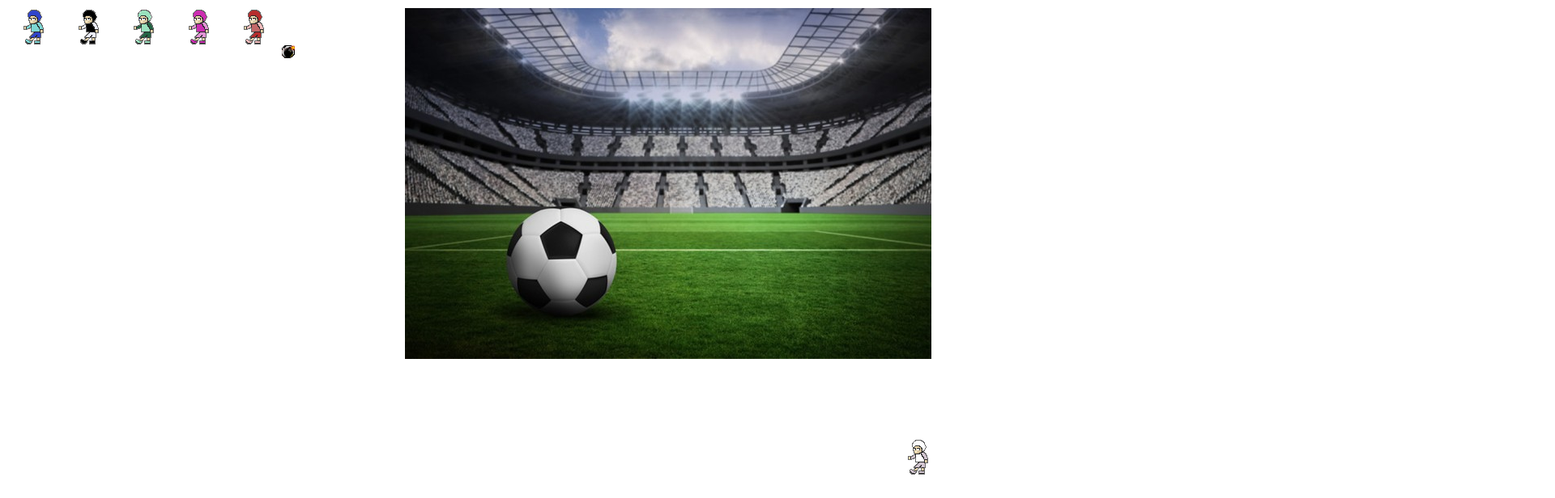
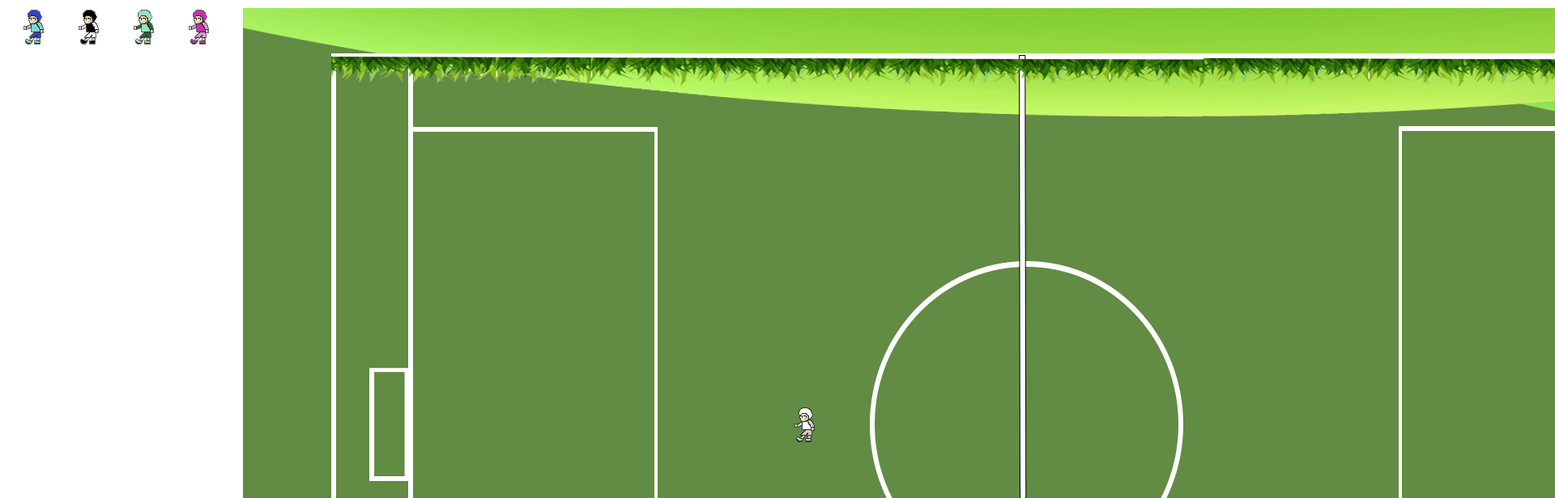
Before and after one commit to nmp4/F28WP-Web-Programming-Game, a plain HTML site: page Client/game.html in a window 1280 px wide. Both pictures are taken after a click on the button 993 px from the left and 503 px from the top of the page. Shown: the top 616 px of the page at 81% size, 1920 px wide, since content can reach past the window. Drawn offline with Linux system fonts and the light colour scheme.

Commit message:
iffy randoimizer

```diff
--- a/Client/game.html
+++ b/Client/game.html
@@ -4,6 +4,9 @@
 
 
     <style>
+        #badBall, #goodBall {
+            z-index: 2;
+        }
 
         #background {
             position: absolute;
@@ -69,7 +72,7 @@
     <object data="Img\Sprites\Spirtes\Red Man\walk-to-the-left.png" id="redSprite"></object>
     <object data="Img\Sprites\Spirtes\White Man\walk-to-the-left.png" id="playerSprite"></object>
     <object data="Img\Backgrounds\Ball.png" id="goodBall"></object>
-    <object data="Img\Backgrounds\bomb.png" id="badBomb"></object>
+    <object data="Img\Backgrounds\bomb.png" id="badBall"></object>
     <script src="js\placeholder.js"></script>
 </body>
 <script src="js\placeholder.js"></script>
--- a/Client/js/placeholder.js
+++ b/Client/js/placeholder.js
@@ -4,20 +4,21 @@ const $playerNameInput = document.getElementById('playerNameInput')
 const $playerNameButton = document.getElementById('playerNameButton')
 var $playerSprite = document.querySelector('#playerSprite')
 var $goodBall = document.querySelector('#goodBall')
-let moveBy = 20;
+let counter = 0;
+var goodBalls = [50];
 
-$playerSprite.style.display = 'none';
-$goodBall.style.display = 'none';
 
+$playerSprite.style.display = 'none'
+$goodBall.style.display = 'none'
 
 $startButton.onclick = () => {
     $startButton.style.display = 'none';
     $playerNameInput.style.display = 'none';
     $playerNameButton.style.display = 'none';
     $playerSprite.style.display = 'inline-block';
-    $goodBall.style.display == 'inline-block';
-    $background.src = "Img/LoadingScreens/Wallpaper.jpg";
-    $background.style.left = '500px';
+    $goodBall.style.display = 'inline-block';
+    $background.src = "Img/Backgrounds/new background 1920x1080 v1.png";
+
 }
 
 $playerNameButton.onclick = () => {
@@ -28,37 +29,55 @@ $playerNameButton.onclick = () => {
 };
 
 
-window.addEventListener('Load', () => {
+let moveBy = 20;
+//below me is iffy
+
+function giveXY(ball) {
+    for (i = 0; i <= goodBallArray.length; i++) {
+        ball.style.left = getRandomX + 'px';
+        ball.style.top = getRandomY + 'px';
+    }
+
+};
+function fillArray (ball) {
+    var arr = [];
+    for (var i = 0; i < 50; i++) {
+        arr.push(ball);
+    }
+    return arr;
+}
+window.addEventListener('load', () => {
     $playerSprite.style.position = 'absolute';
-    $playerSprite.style.left = 960 + 'px';
-    $playerSprite.style.top = 540 + 'px';
-    $goodBall.style.position = 'absolute';
-    $goodBall.style.left = getRandomX + 'px';
-    $goodBall.style.top = getRandomY + 'px';
+    $playerSprite.style.left = 960 + "px";
+    $playerSprite.style.top = 500 + "px";
+    giveXY(fillArray($goodBall));
+})
 
 
-});
+//above me is iffy
 
-window.addEventListener('keydown', (e) => {switch (e.key) { //Movement fuction detects when arrow keys down
+
+window.addEventListener('keydown', (e) => {
+    switch (e.key) { //Movement fuction detects when arrow keys down
         case 'ArrowLeft':
             moveBy = 20;
-        if($playerSprite.style.left === 2080 + 'px'){ //RIGHT BORDER
+            if ($playerSprite.style.left === 2080 + 'px') { //RIGHT BORDER
 
                 $playerSprite.style.left = parseInt($playerSprite.style.left) - moveBy + 'px'
 
-        }else if($playerSprite.style.top === 60 + 'px'){ // TOP BORDER
+            } else if ($playerSprite.style.top === 60 + 'px') { // TOP BORDER
 
                 $playerSprite.style.left = parseInt($playerSprite.style.left) - moveBy + 'px'
 
-        }else if($playerSprite.style.top === 1000 + 'px'){ // BOTTOM BORDER
+            } else if ($playerSprite.style.top === 1000 + 'px') { // BOTTOM BORDER
 
                 $playerSprite.style.left = parseInt($playerSprite.style.left) - moveBy + 'px'
 
-        }else if($playerSprite.style.left === 380 + 'px'){ // LEFT BORDER
+            } else if ($playerSprite.style.left === 380 + 'px') { // LEFT BORDER
 
                 moveBy = 0;
 
-        }else{ //DEFAULT MOVEMENT
+            } else { //DEFAULT MOVEMENT
 
                 $playerSprite.style.left = parseInt($playerSprite.style.left) - moveBy + 'px'
 
@@ -83,7 +102,7 @@ window.addEventListener('keydown', (e) => {switch (e.key) { //Movement fuction d
 
                 moveBy = 0;
 
-        }else{ //DEFAULT MOVEMENT
+            } else { //DEFAULT MOVEMENT
 
                 $playerSprite.style.left = parseInt($playerSprite.style.left) + moveBy + 'px';
             }
@@ -91,23 +110,23 @@ window.addEventListener('keydown', (e) => {switch (e.key) { //Movement fuction d
 
         case 'ArrowUp':
             moveBy = 20;
-        if ($playerSprite.style.left === 380 + 'px'){ // LEFT BORDER
+            if ($playerSprite.style.left === 380 + 'px') { // LEFT BORDER
 
                 $playerSprite.style.top = parseInt($playerSprite.style.top) - moveBy + 'px'
 
-        } else if($playerSprite.style.top === 1000 + 'px'){ // BOTTOM BORDER
+            } else if ($playerSprite.style.top === 1000 + 'px') { // BOTTOM BORDER
 
                 $playerSprite.style.top = parseInt($playerSprite.style.top) - moveBy + 'px'
 
-        }else if($playerSprite.style.left === 2080 + 'px'){ // RIGHT BORDER
+            } else if ($playerSprite.style.left === 2080 + 'px') { // RIGHT BORDER
 
                 $playerSprite.style.top = parseInt($playerSprite.style.top) - moveBy + 'px'
 
-        }else if($playerSprite.style.top === 60 + 'px'){ // TOP BORDER
+            } else if ($playerSprite.style.top === 60 + 'px') { // TOP BORDER
 
                 moveBy = 0;
 
-        }else{ //DEFAULT MOVEMENT
+            } else { //DEFAULT MOVEMENT
 
                 $playerSprite.style.top = parseInt($playerSprite.style.top) - moveBy + 'px'
             }
@@ -115,24 +134,23 @@ window.addEventListener('keydown', (e) => {switch (e.key) { //Movement fuction d
 
         case 'ArrowDown':
             moveBy = 20;
-
-        if ($playerSprite.style.left === 380 + 'px'){ //LEFT BORDER
+            if ($playerSprite.style.left === 380 + 'px') { //LEFT BORDER
 
                 $playerSprite.style.top = parseInt($playerSprite.style.top) + moveBy + 'px'
 
-        }else if($playerSprite.style.top === 60 + 'px'){ // TOP BORDER
+            } else if ($playerSprite.style.top === 60 + 'px') { // TOP BORDER
 
                 $playerSprite.style.top = parseInt($playerSprite.style.top) + moveBy + 'px'
 
-        }else if($playerSprite.style.left === 2080 + 'px'){ // RIGHT BORDER
+            } else if ($playerSprite.style.left === 2080 + 'px') { // RIGHT BORDER
 
                 $playerSprite.style.top = parseInt($playerSprite.style.top) + moveBy + 'px'
 
-        }else if($playerSprite.style.top === 1000 + 'px'){ // BOTTOM BORDER
+            } else if ($playerSprite.style.top === 1000 + 'px') { // BOTTOM BORDER
 
                 moveBy = 0;
 
-        }else{ // DEFAULT MOVEMENT
+            } else { // DEFAULT MOVEMENT
 
                 $playerSprite.style.top = parseInt($playerSprite.style.top) + moveBy + 'px'
 
@@ -140,21 +158,23 @@ window.addEventListener('keydown', (e) => {switch (e.key) { //Movement fuction d
 
             break;
 
-    function getRandomInt(int)
-    {
+
+
+    }
+
+
+
+}
+)
+
+function getRandomInt(int){
     return Math.floor(Math.random() * Math.floor(int));
 }
 
 function getRandomX(){
-
-       return getRandomInt(1701) + 400
+    return getRandomInt(1701) + 400;
 }
 
-    function getRandomY(){
-
-        return getRandomInt(941) + 100
+function getRandomY() {
+    return getRandomInt(941) + 100;
 }
-
-
-
-}})
```
Lines whose indentation alone changed are shown as unchanged.
